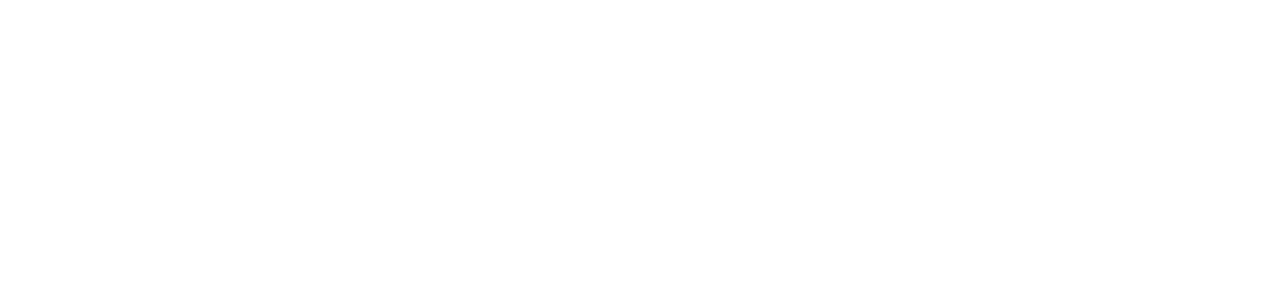
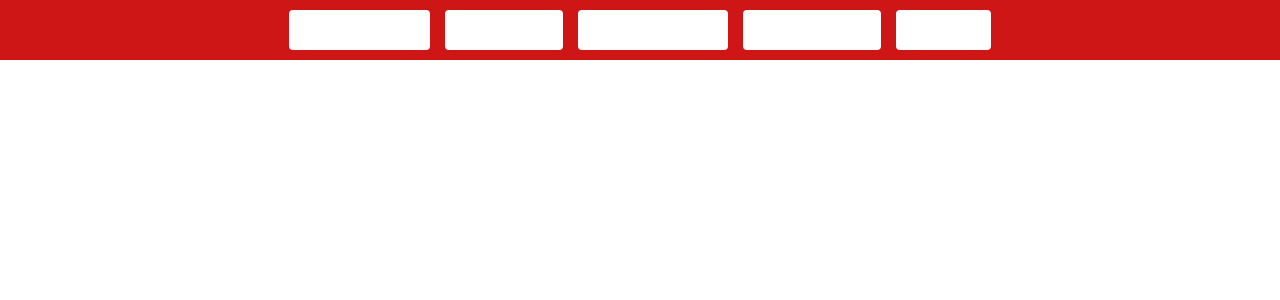
Before and after one commit to NSS-Day-Cohort-73/Shepherd-s-Pie-client-sinnlp, a React (Vite) app: page / in a window 1280 px wide. Shown: the top 300 px of the page. Built offline with nearby package versions, Linux system fonts and the light colour scheme; sample sign-in values are in the browser's storage.

Commit message:
added in create order form

```diff
--- /dev/null
+++ b/src/components/nav/navBar.jsx
@@ -0,0 +1,42 @@
+import { NavLink } from "react-router-dom";
+import "../../styles/nav.css";
+import React from "react";
+export const NavBar = () => {
+  return (
+    <nav className="navbar">
+      <div className="navbar-container">
+        <NavLink
+          to="/create-order"
+          className="navbar-btn"
+          activeClassName="active"
+        >
+          Create Order
+        </NavLink>
+        <NavLink
+          to="/all-orders"
+          className="navbar-btn"
+          activeClassName="active"
+        >
+          All Orders
+        </NavLink>
+        <NavLink
+          to="/all-employees"
+          className="navbar-btn"
+          activeClassName="active"
+        >
+          All Employees
+        </NavLink>
+        <NavLink
+          to="/sales-report"
+          className="navbar-btn"
+          activeClassName="active"
+        >
+          Sales Report
+        </NavLink>
+        <NavLink to="/logout" className="navbar-btn" activeClassName="active">
+          Logout
+        </NavLink>
+      </div>
+    </nav>
+  );
+};
--- a/src/components/navBar.jsx
+++ /dev/null
@@ -1 +0,0 @@
-// navbar html element component
--- /dev/null
+++ b/src/styles/nav.css
@@ -0,0 +1,27 @@
+.navbar-container {
+  display: flex;
+  gap: 15px;
+}
+.navbar {
+  background-color: #cf1616;
+  padding: 10px;
+  display: flex;
+  justify-content: center;
+}
+.navbar-btn {
+  color: white;
+  padding: 10px 20px;
+  background-color: #ffffff;
+  border: none;
+  border-radius: 4px;
+  text-decoration: none;
+  font-weight: bold;
+  transition: background-color 0.3s;
+}
+.navbar-btn:hover {
+  background-color: #f1f1f1;
+}
+.active {
+  background-color: #fdc365;
+  color: black;
+}
--- a/src/views/ApplicationViews.jsx
+++ b/src/views/ApplicationViews.jsx
@@ -1,6 +1,7 @@
 import { useEffect, useState } from "react";
 import { Outlet, Route, Routes } from "react-router-dom";
 import { CreateOrder } from "../components/orders/Createorders";
+import { NavBar } from "../components/nav/navBar";
 
 export const ApplicationViews = () => {
   const [currentUser, setCurrentUser] = useState({});
@@ -18,13 +19,13 @@
         path="/"
         element={
           <>
-            {/*<NavBar />*/}
+            <NavBar />
             <Outlet />
           </>
         }
       >
         <Route
-          path="createorder"
+          path="create-order"
           element={<CreateOrder currentUser={currentUser} />}
         />
       </Route>
```
